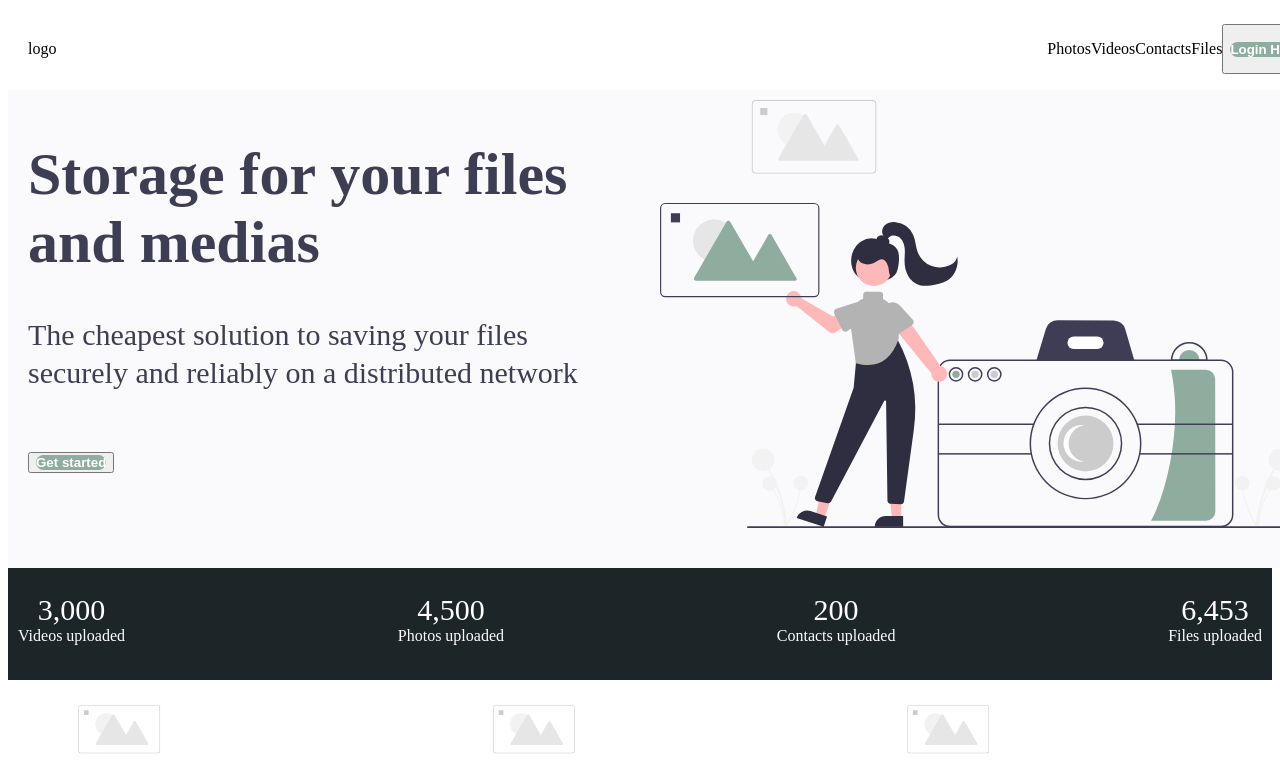
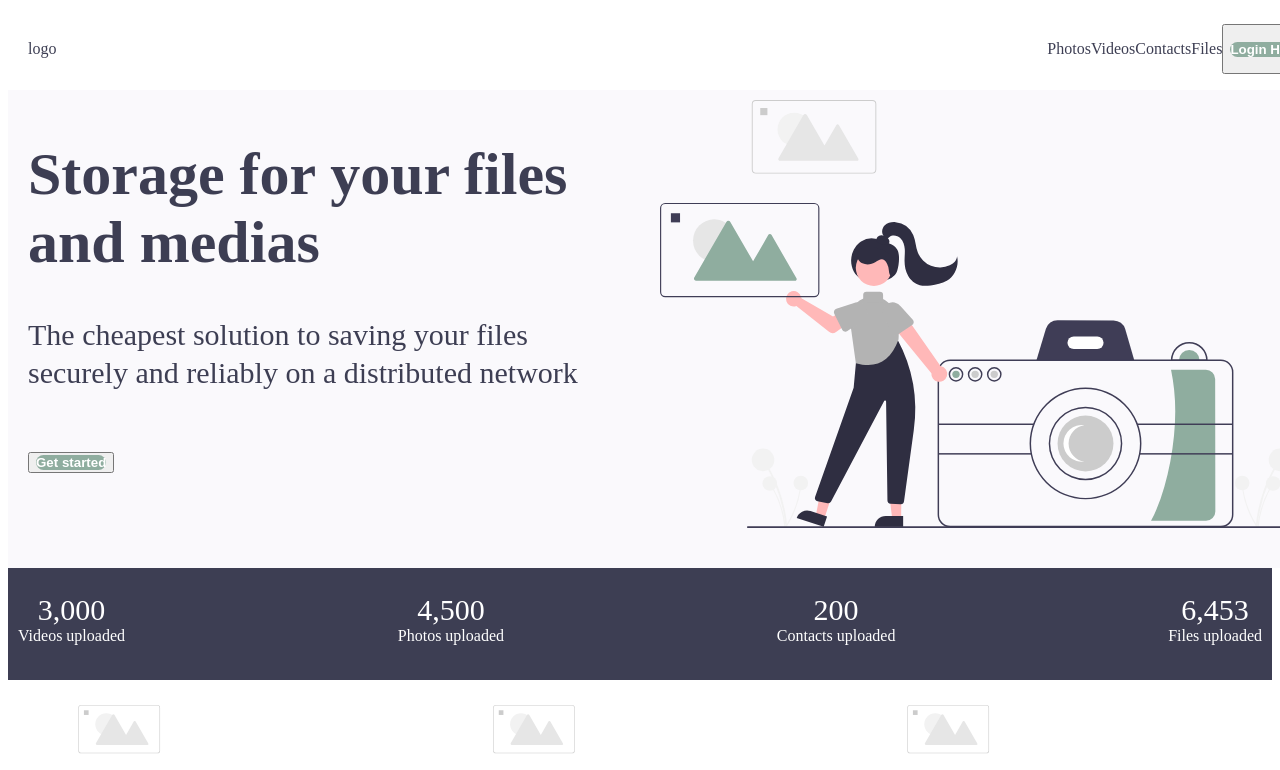
Before and after one commit to Magnific7/photos-gallery, a Next.js app: page / in a window 1280 px wide. Shown: the top 770 px of the page. Built offline with nearby package versions, Linux system fonts and the light colour scheme.

Commit message:
change nav color and text

```diff
--- a/components/Footer/index.module.scss
+++ b/components/Footer/index.module.scss
@@ -3,7 +3,7 @@
 .Container {
   display: flex;
   justify-content: center;
-  background-color: #1c2628;
+  background-color: #3d3e53;
 
   &__wrapper {
     width: 100%;
--- a/components/UpperNav/index.module.scss
+++ b/components/UpperNav/index.module.scss
@@ -10,7 +10,7 @@
   background-color: white;
   justify-content: center;
   z-index: 999;
-
+color:#3d3e53;
   &__wrapper {
     display: flex;
     flex-direction: row;
```
